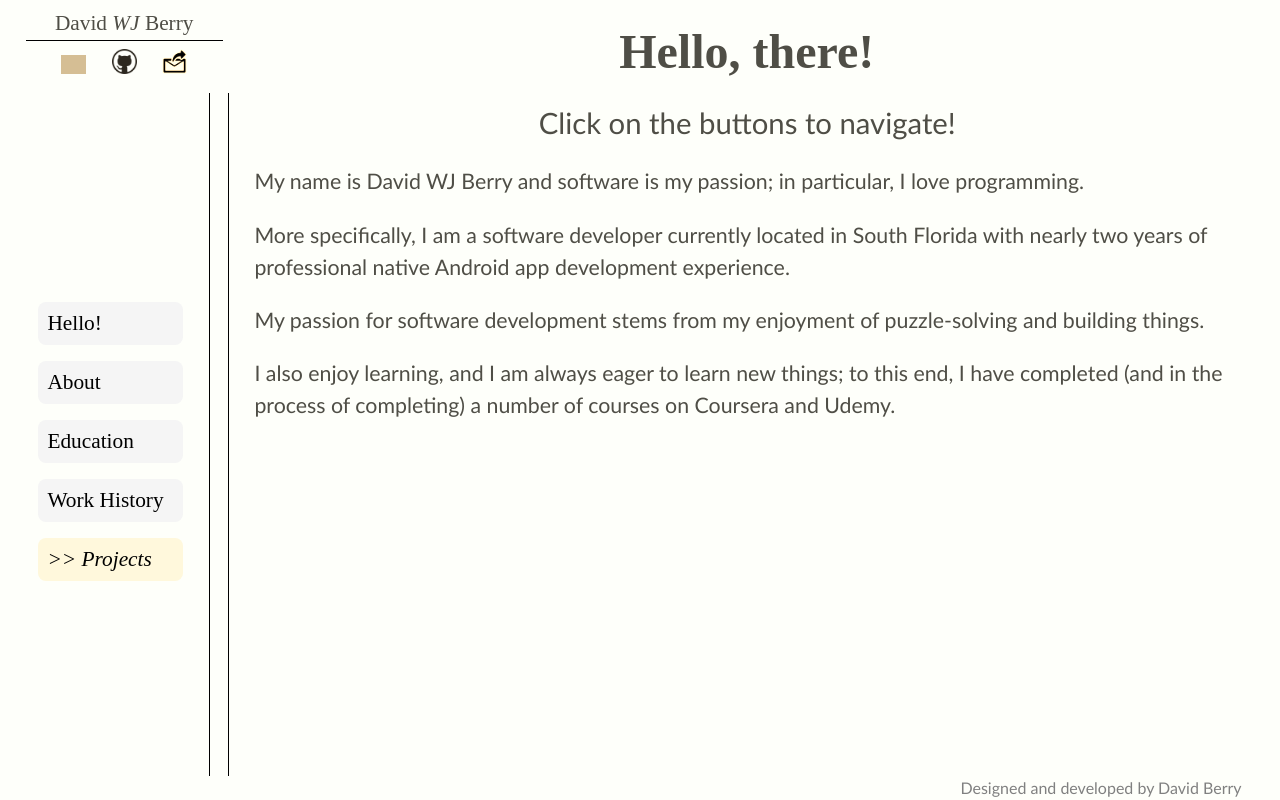
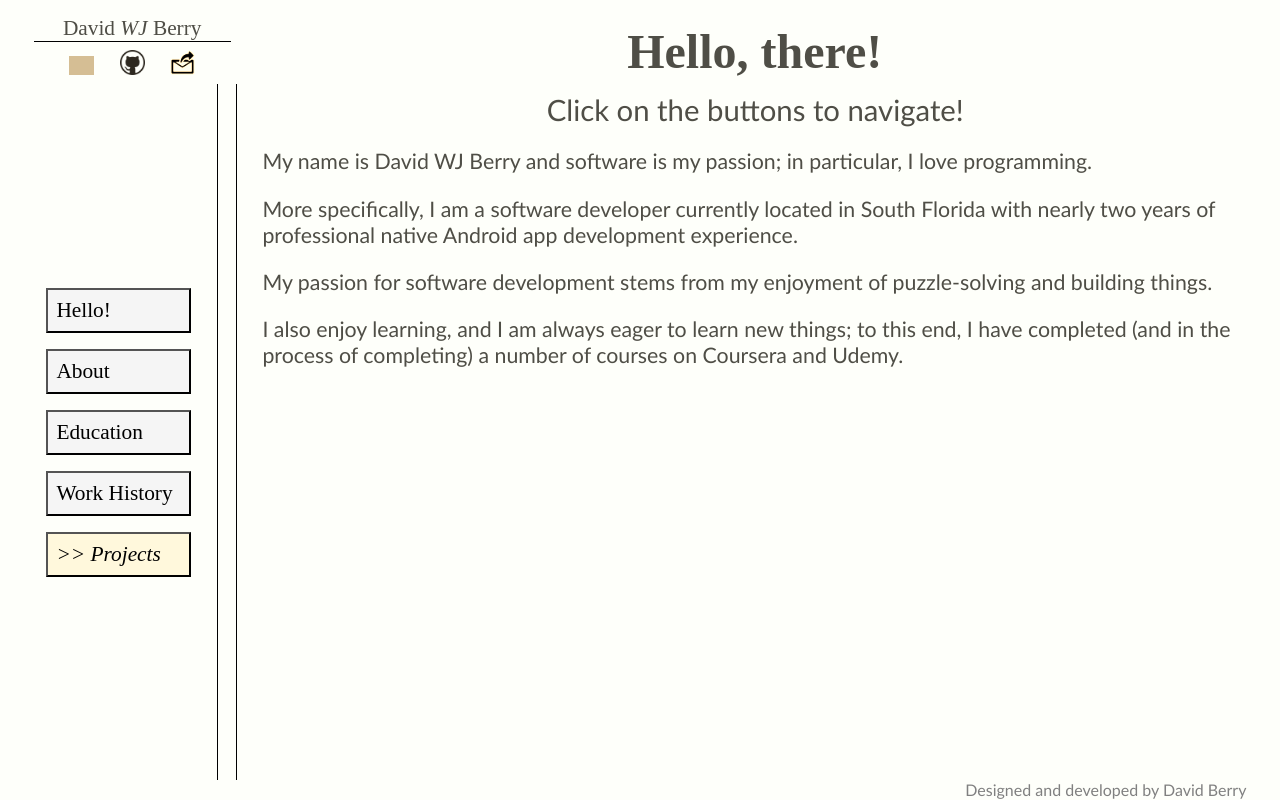
Before and after one commit to DBerry07/DBerry07.github.io, a React (Vite) app: page / in a window 1280 px wide. Built offline with nearby package versions, Linux system fonts and the light colour scheme; grey boxes are pictures that could not be loaded; a web font is replaced by a local one.

Commit message:
Commented out whole index.css

```diff
--- a/src/css/index.css
+++ b/src/css/index.css
@@ -1,4 +1,4 @@
-:root {
+/* :root {
   font-family: Inter, system-ui, Avenir, Helvetica, Arial, sans-serif;
   line-height: 1.5;
   font-weight: 400;
@@ -50,10 +50,10 @@ button {
 
 button:hover {
   /* border-color: #646cff; */
-  border-color: black;
+  /* border-color: black;
 }
 
 button:focus,
 button:focus-visible {
   outline: 4px auto -webkit-focus-ring-color;
-}
+} */
```
